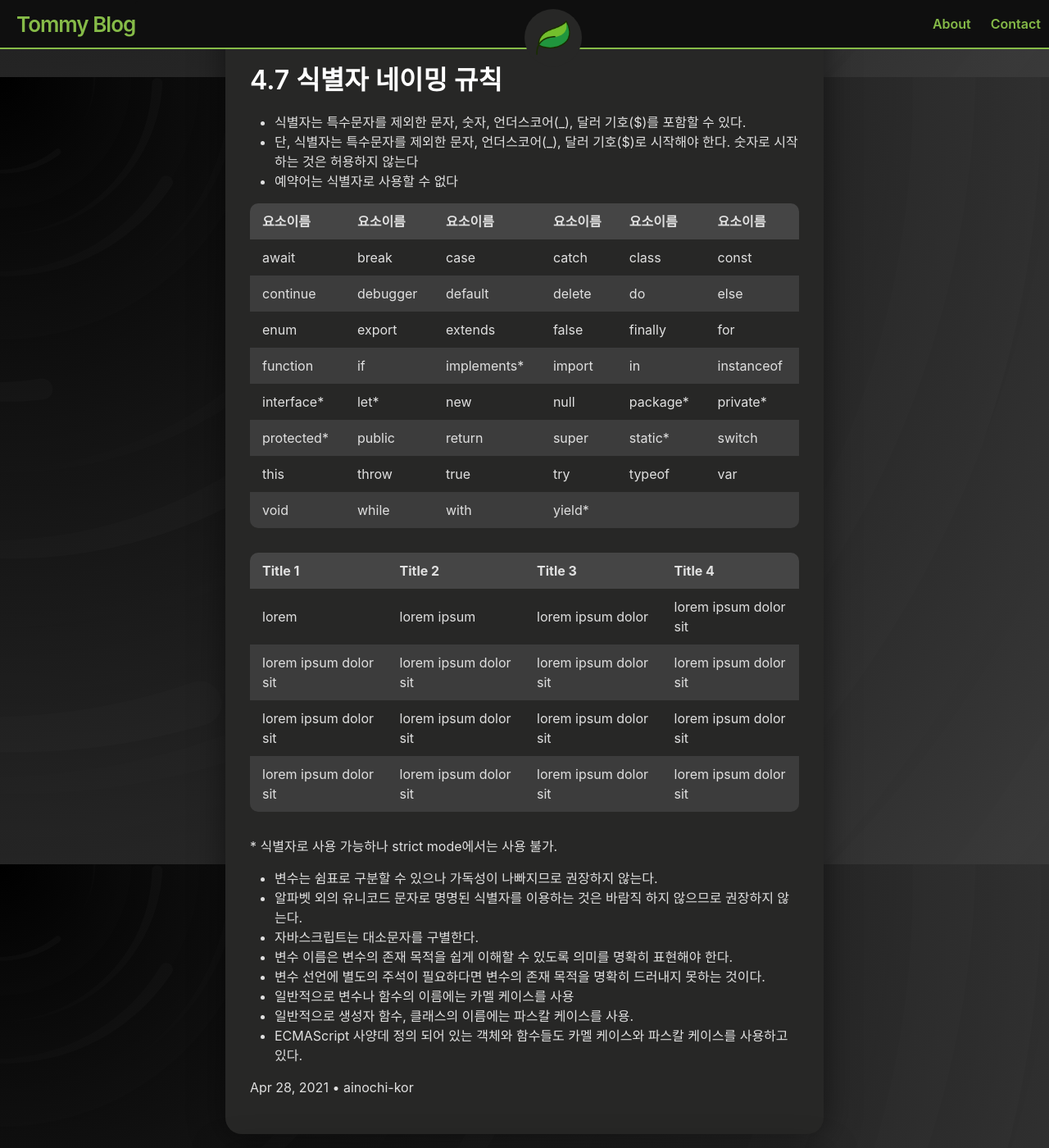
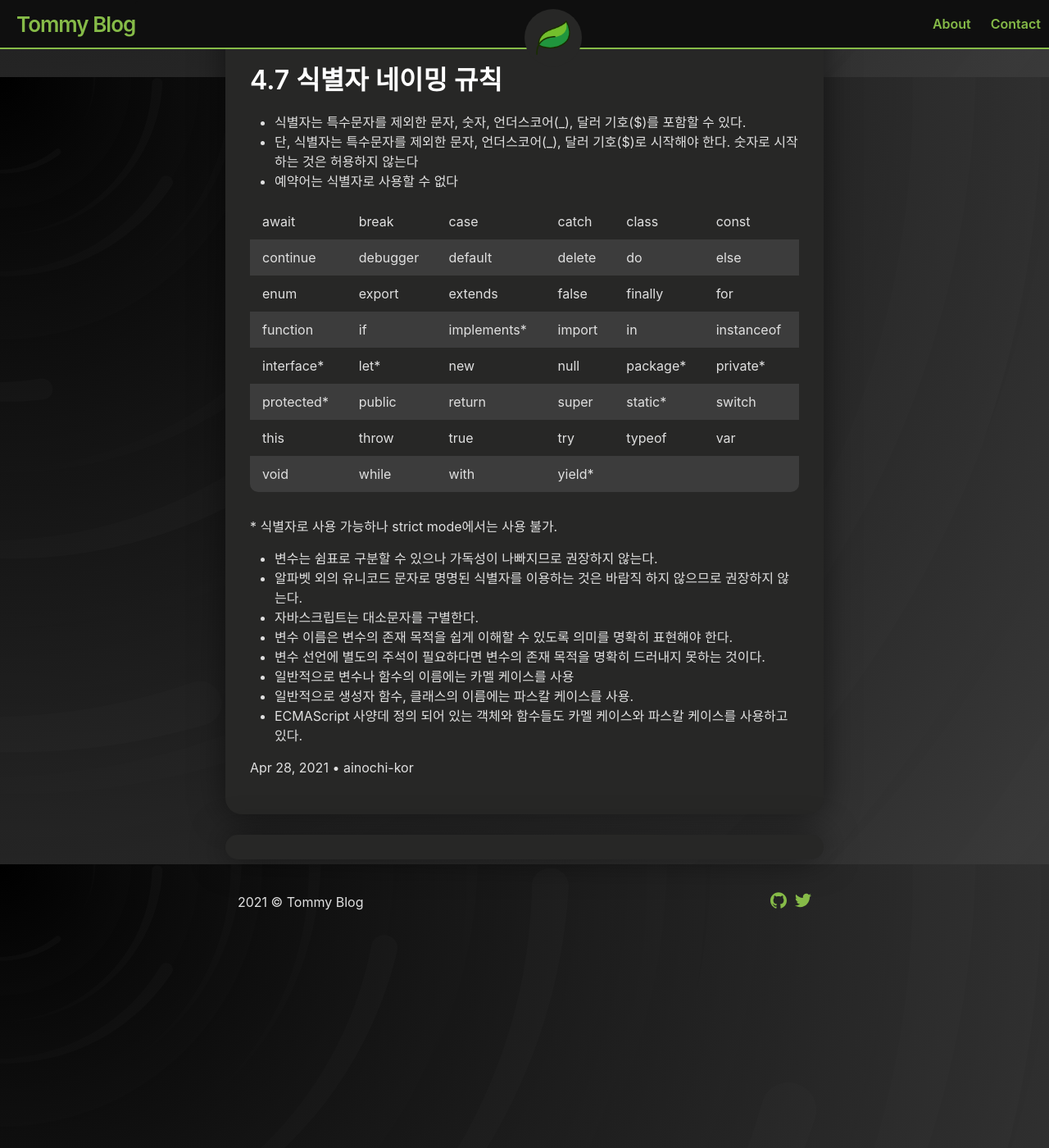
Before and after one commit to ainochi-kor/ainochi-kor.github.io, a Jekyll site: the page built from _posts/ModernJS/2021-04-28-04장_변수.md, in a window 1280 px wide and 1400 px high, scrolled down 2786 px. Shown: the whole window at 82% size. Built offline with Jekyll 4.4.1, drawn with Linux system fonts in a browser that asks for light colours; a script that is not in the unit is left out.

Commit message:
04장 테이블 수정

```diff
--- a/_posts/ModernJS/2021-04-28-04장_변수.md
+++ b/_posts/ModernJS/2021-04-28-04장_변수.md
@@ -93,7 +93,6 @@ var 키워드로 선언한 변수는 선언과 동시에 undefined로 초기화
 - 단, 식별자는 특수문자를 제외한 문자, 언더스코어(_), 달러 기호($)로 시작해야 한다. 숫자로 시작하는 것은 허용하지 않는다
 - 예약어는 식별자로 사용할 수 없다
 
-요소이름|요소이름|요소이름|요소이름|요소이름|요소이름|
 ----------|----------|----------|----------|----------|----------|
 await|break|case|catch|class|const|
 continue|debugger|default|delete|do|else|
@@ -103,14 +102,6 @@ interface*|let*|new|null|package*|private*|
 protected*|public|return|super|static*|switch|
 this|throw|true|try|typeof|var|
 void|while|with|yield*|||
-
-Title 1               | Title 2               | Title 3               | Title 4
---------------------- | --------------------- | --------------------- | ---------------------
-lorem                 | lorem ipsum           | lorem ipsum dolor     | lorem ipsum dolor sit
-lorem ipsum dolor sit | lorem ipsum dolor sit | lorem ipsum dolor sit | lorem ipsum dolor sit
-lorem ipsum dolor sit | lorem ipsum dolor sit | lorem ipsum dolor sit | lorem ipsum dolor sit
-lorem ipsum dolor sit | lorem ipsum dolor sit | lorem ipsum dolor sit | lorem ipsum dolor sit
-
 
 \* 식별자로 사용 가능하나 strict mode에서는 사용 불가.
 
```
